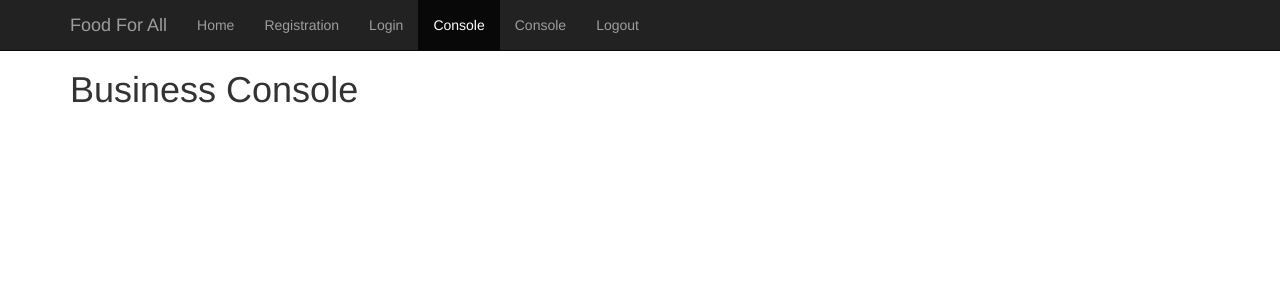
After one commit to TimothyBramlett/361ProjectBGroup7, a Flask app: page /bus_console in a window 1280 px wide. The commit adds this page. Shown: the top 300 px of the page. Run offline with Flask 2, Linux system fonts and the light colour scheme; the visitor is signed in with stand-in values (Sample User, id 1); parts of the project's set-up code (start-up, migrations or seed data) failed here and were passed over; some libraries are stand-ins or nearby versions.

Commit message:
Ben/bus route setup and session redirection completed.

```diff
--- a/app.py
+++ b/app.py
@@ -18,7 +18,7 @@ db_name = 'project.sql3'
 # default route
 # test it out by visting: https://projectbgroup7dev-timbram.c9users.io/
 # creates the default route of the web application
-@app.route('/', methods=['GET', 'POST']) # The acceptable HTTP methods for this
+@app.route('/', methods=['GET']) # The acceptable HTTP methods for this
 def index():
     return flask.render_template('index.html')
     # renders the 'index.html' file stored in the templates directory
@@ -27,8 +27,17 @@ def index():
 # registration route
 # test it out by visting: https://projectbgroup7dev-timbram.c9users.io:8081/registration
 # creates the registration route of the web application
-@app.route('/registration', methods=['GET', 'POST']) # The acceptable HTTP methods for this
+@app.route('/registration', methods=['GET']) # The acceptable HTTP methods for this
 def registration():
+    # GET Request, first check if the user is logged in already, redirect to console if so.
+    # if not logged in then display the login form
+    if 'username' in flask.session:
+        flask.flash('You were already logged in')
+        if flask.session['usertype'] == 'bus':
+            return flask.redirect(flask.url_for('bus_console'))
+        elif flask.session['usertype'] == 'ben':
+            return flask.redirect(flask.url_for('ben_console'))
+
     return flask.render_template('registration.html')
     # renders the 'registration.html' file stored in the templates directory
 
@@ -43,39 +52,75 @@ def login():
         crsr = cnxn.cursor()
         user = flask.request.form['username']
         pwd = flask.request.form['password']
+
+        # check if business
         crsr.execute('SELECT password FROM businesses WHERE username=?', (user,))
         result = crsr.fetchone()
+        if result is not None and result[0] == pwd:
+            cnxn.close()
+            flask.session['username'] = user
+            flask.session['usertype'] = 'bus'
+            flask.flash('You were successfully logged in')
+            return flask.redirect(flask.url_for('bus_console'))
+
+        # check if beneficiary
+        crsr.execute('SELECT password FROM beneficiaries WHERE username=?', (user,))
+        result = crsr.fetchone()
+        if result is not None and result[0] == pwd:
+            cnxn.close()
+            flask.session['username'] = user
+            flask.session['usertype'] = 'ben'
+            flask.flash('You were successfully logged in')
+            return flask.redirect(flask.url_for('ben_console'))
+
         cnxn.close()
-
-        if result is not None and result[0] == pwd:
-            flask.session['username'] = user
-            flask.flash('You were successfully logged in')
-            return flask.redirect(flask.url_for('index'))
-        else:
-            flask.flash('Login Failed')
-            return flask.redirect(flask.url_for('login'))
-
-
+        flask.flash('Login Failed')
+        return flask.redirect(flask.url_for('login'))
         # fall through indicates login failed
         # return 'failed login'
     else:
-        # GET Request, first check if the user is logged in already, redirect to index if so.
+        # GET Request, first check if the user is logged in already, redirect to console if so.
         # if not logged in then display the login form
         if 'username' in flask.session:
             flask.flash('You were already logged in')
-            return flask.redirect(flask.url_for('index'))
-        else:
-            return flask.render_template('login.html')
-    # renders the 'login.html' file stored in the templates directory
+            if flask.session['usertype'] == 'bus':
+                return flask.redirect(flask.url_for('bus_console'))
+            elif flask.session['usertype'] == 'ben':
+                return flask.redirect(flask.url_for('ben_console'))
 
-@app.route('/logout')
+        return flask.render_template('login.html')
+        # renders the 'login.html' file stored in the templates directory
+
+#-------------------------------------------------------------------------------
+# logout route
+@app.route('/logout', methods=['GET']) # The acceptable HTTP methods for this
 def logout():
     # remove the username from the session if it's there
     flask.session.pop('username', None)
     flask.session.pop('userid', None)
+    flask.session.pop('usertype', None)
     flask.flash('You were successfully logged out')
     return flask.redirect(flask.url_for('index'))
 
+#-------------------------------------------------------------------------------
+# business console route
+@app.route('/bus_console', methods=['GET']) # The acceptable HTTP methods for this
+def bus_console():
+    if 'username' in flask.session:
+        if flask.session['usertype'] == 'bus':
+            return flask.render_template('bus_console.html')
+
+    return flask.redirect(flask.url_for('index'))
+
+#-------------------------------------------------------------------------------
+# beneficiary console route
+@app.route('/ben_console', methods=['GET']) # The acceptable HTTP methods for this
+def ben_console():
+    if 'username' in flask.session:
+        if flask.session['usertype'] == 'ben':
+            return flask.render_template('ben_console.html')
+
+    return flask.redirect(flask.url_for('index'))
 
 #-------------------------------------------------------------------------------
 # test it out by visting:  https://projectbgroup7dev-timbram.c9users.io/print_message/hello
--- a/templates/base.html
+++ b/templates/base.html
@@ -39,6 +39,8 @@
           <li {% if 'index' == active_page %} class="active"{% endif%}><a href="{{ url_for('index') }}">Home</a></li>
           <li {% if 'registration' == active_page %} class="active"{% endif%}><a href="{{ url_for('registration') }}">Registration</a></li>
           <li {% if 'login' == active_page %} class="active"{% endif%}><a href="{{ url_for('login') }}">Login</a></li>
+          <li {% if 'bus_console' == active_page %} class="active"{% endif%}><a href="{{ url_for('bus_console') }}">Console</a></li>
+          <li {% if 'ben_console' == active_page %} class="active"{% endif%}><a href="{{ url_for('ben_console') }}">Console</a></li>
           <li><a href="{{ url_for('logout') }}">Logout</a></li>
         </ul>
       </div><!--/.nav-collapse -->
--- /dev/null
+++ b/templates/bus_console.html
@@ -0,0 +1,8 @@
+{% extends 'base.html' %}
+{% set active_page = 'bus_console' %}
+
+{% block container %}
+  <div class="container">
+    <h1>Business Console</h1>
+  </div>
+{% endblock %}
```
Also changed, not shown: templates/ben_console.html (added, +8 -0 lines), 2 other files.
